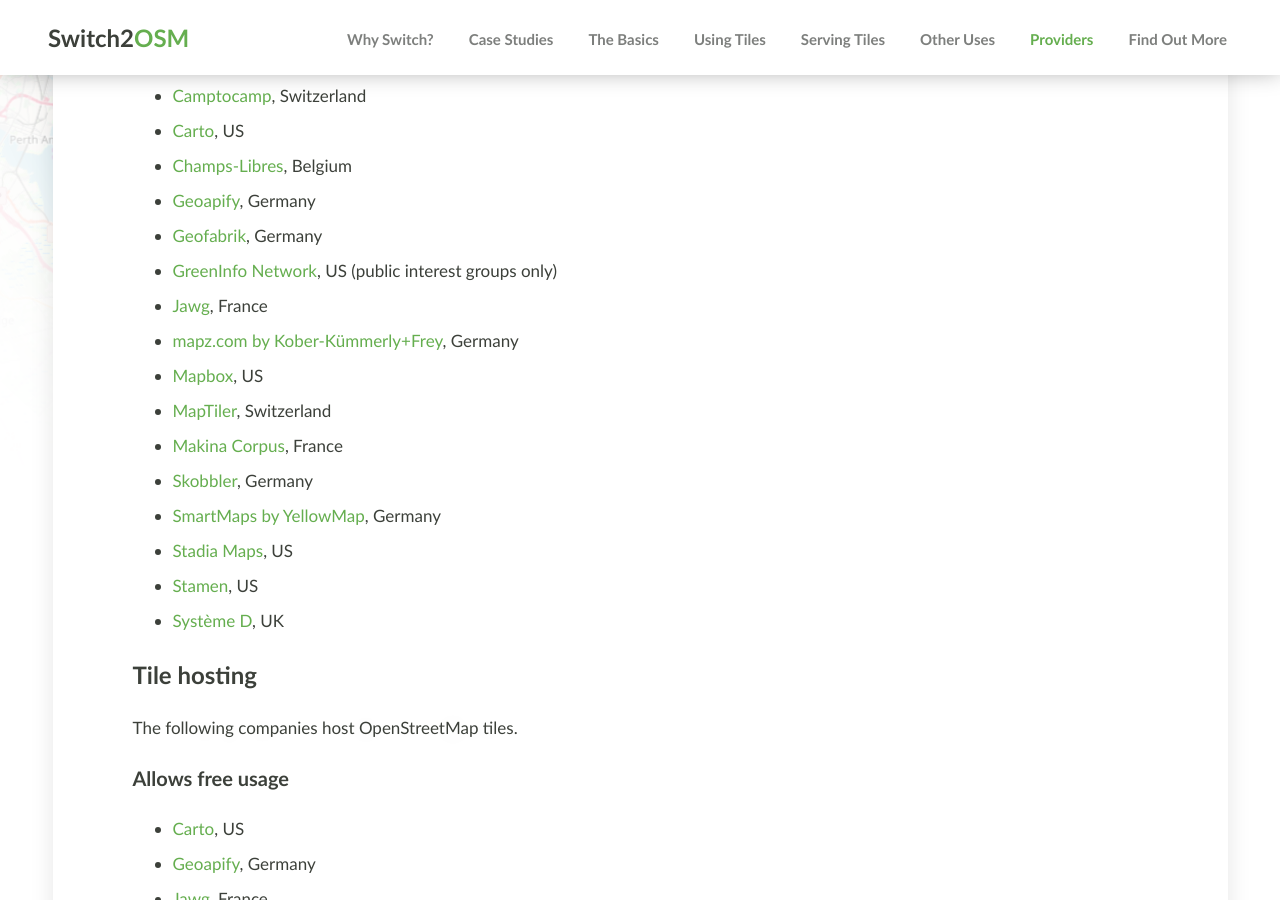
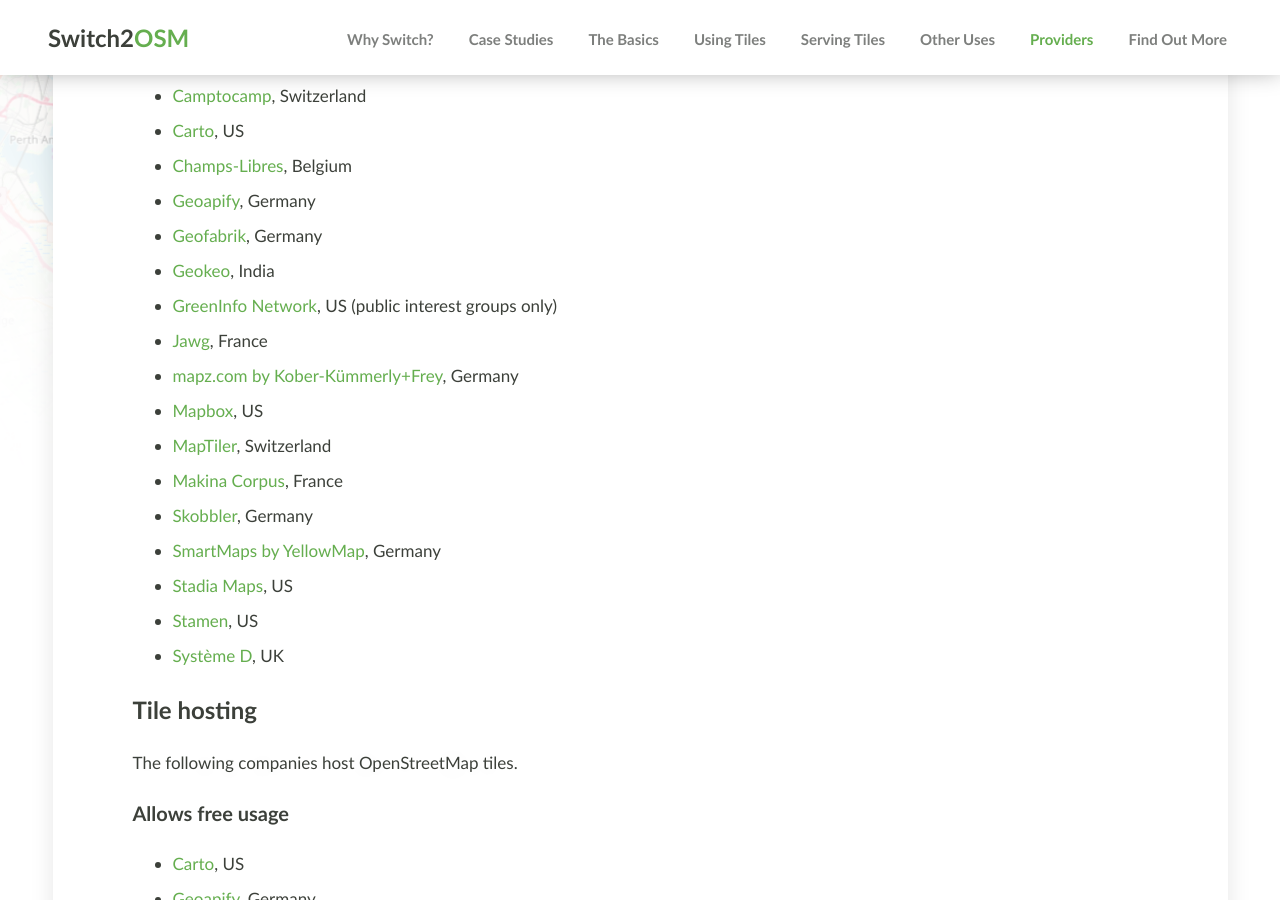
Before and after one commit to switch2osm/switch2osm, a Jekyll site: the page built from providers.md, in a window 1280 px wide and 900 px high, scrolled down 426 px. Built offline with Jekyll 4.4.1, drawn with Linux system fonts in a browser that asks for light colours; comment, search, counter and statistics services are not loaded.

Commit message:
Update providers.md

```diff
--- a/providers.md
+++ b/providers.md
@@ -15,6 +15,7 @@
 * [Champs-Libres](https://www.champs-libres.coop/), Belgium
 * [Geoapify](https://www.geoapify.com/), Germany
 * [Geofabrik](https://www.geofabrik.de/), Germany
+* [Geokeo](https://www.geokeo.com/), India
 * [GreenInfo Network](https://www.greeninfo.org/), US (public interest groups only)
 * [Jawg](https://www.jawg.io/), France
 * [mapz.com by Kober-Kümmerly+Frey](https://www.mapz.com/), Germany
```
